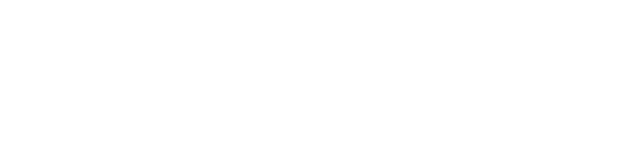
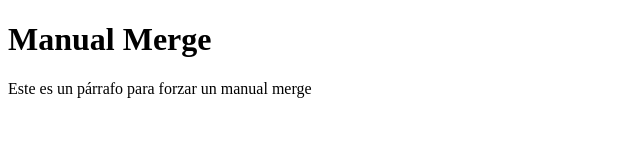
Before and after one commit to Emmalcd/curso-git, a plain HTML site: page index.html in a window 1280 px wide. Shown: the whole page, without its empty margins (0-640 px from the left). Drawn offline with Linux system fonts and the light colour scheme.

Commit message:
Agregando contenido para probar manual merge

```diff
--- a/index.html
+++ b/index.html
@@ -5,5 +5,8 @@
     <meta name="viewport" content="width=device-width, initial-scale=1.0" />
     <title>Curso Git</title>
   </head>
-  <body></body>
+  <body>
+    <h1>Manual Merge</h1>
+    <p>Este es un párrafo para forzar un manual merge</p>
+  </body>
 </html>
```
